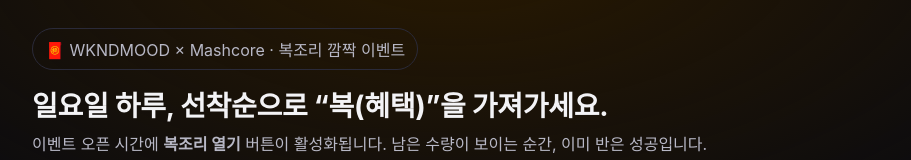
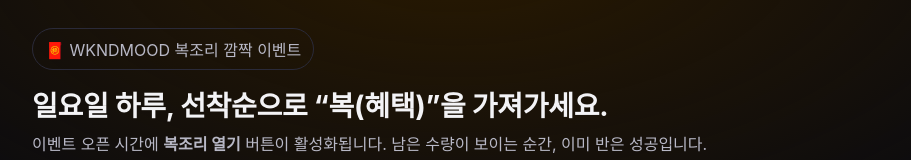
Before and after one commit to HotCharliepepper/HotCharliePepper, a website: page index.html in a window 1280 px wide. Shown: the top 160 px of the page, without its empty margins (184-1095 px from the left). Drawn offline with Linux system fonts and the light colour scheme; no server answers.

```diff
--- a/index.html
+++ b/index.html
@@ -35,7 +35,7 @@
 </head>
 <body>
   <div class="wrap">
-    <div class="badge">🧧 WKNDMOOD × Mashcore · 복조리 깜짝 이벤트</div>
+    <div class="badge">🧧 WKNDMOOD 복조리 깜짝 이벤트</div>
     <h1>일요일 하루, 선착순으로 “복(혜택)”을 가져가세요.</h1>
     <p>이벤트 오픈 시간에 <b>복조리 열기</b> 버튼이 활성화됩니다. 남은 수량이 보이는 순간, 이미 반은 성공입니다.</p>
 
```
